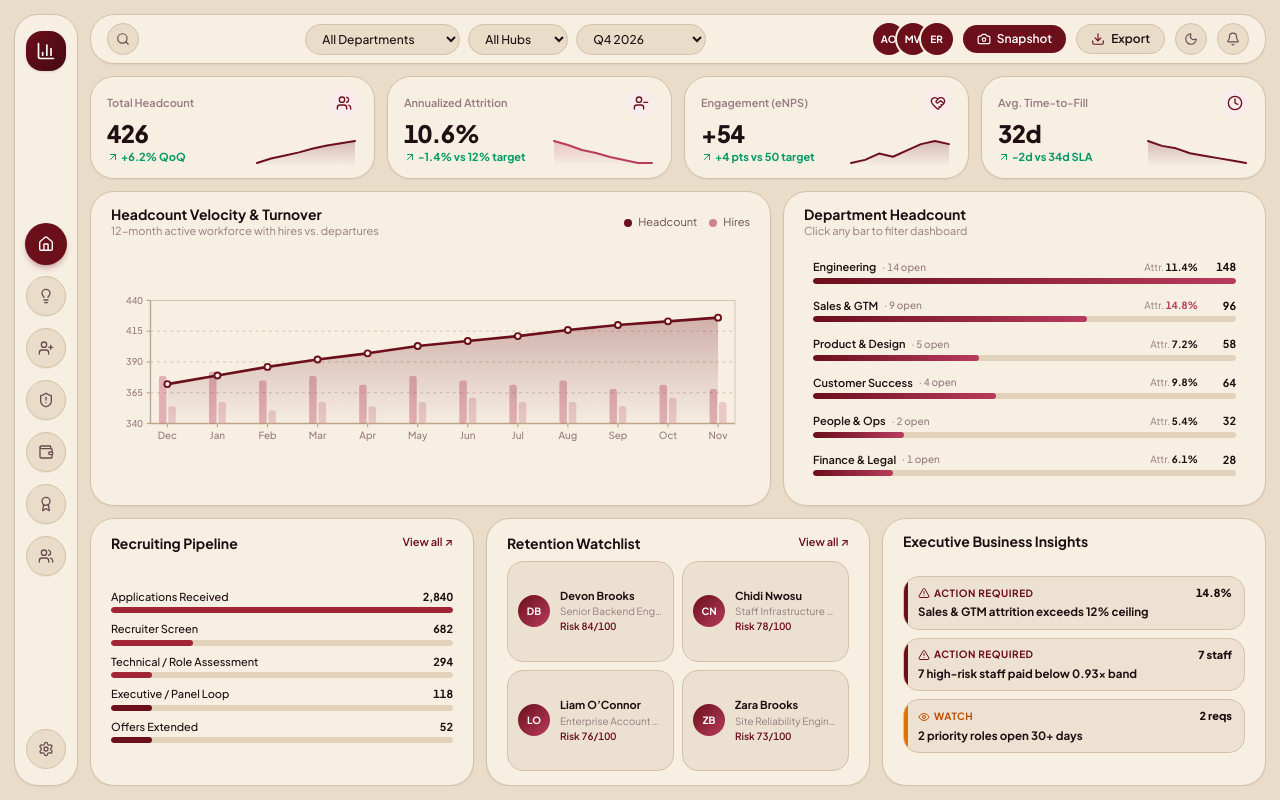
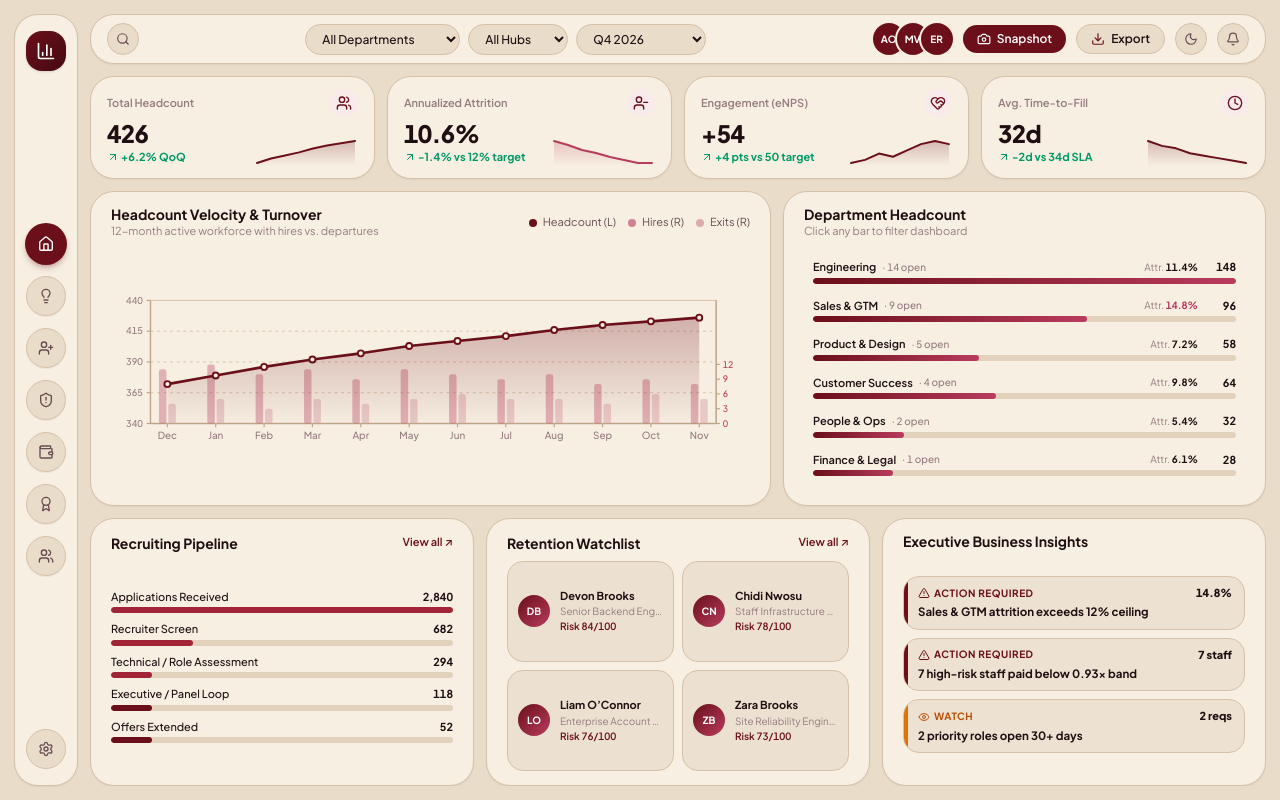
Before and after one commit to hermceeelabs/crimsonpulse-hr-dashboard, a React (Vite) app: page / in a window 1280 px wide. Built offline with nearby package versions, Linux system fonts and the light colour scheme.

Commit message:
Add dual Y-axis (0-based right scale for hires/exits) to HeadcountTrendChart

```diff
--- a/src/App.tsx
+++ b/src/App.tsx
@@ -617,10 +617,13 @@ export function App() {
                       </div>
                       <div className="flex items-center gap-3 text-[11px] text-[var(--text-secondary)]">
                         <span className="inline-flex items-center gap-1.5">
-                          <span className="h-2 w-2 rounded-full bg-[#6B0F1A]" /> Headcount
+                          <span className="h-2 w-2 rounded-full bg-[#6B0F1A]" /> Headcount (L)
                         </span>
                         <span className="inline-flex items-center gap-1.5">
-                          <span className="h-2 w-2 rounded-sm bg-[#B83B5E]/60" /> Hires
+                          <span className="h-2 w-2 rounded-sm bg-[#B83B5E]/60" /> Hires (R)
+                        </span>
+                        <span className="inline-flex items-center gap-1.5">
+                          <span className="h-2 w-2 rounded-sm bg-[#D49BA4]/80" /> Exits (R)
                         </span>
                       </div>
                     </div>
--- a/src/components/Charts.tsx
+++ b/src/components/Charts.tsx
@@ -58,7 +58,7 @@ export const HeadcountTrendChart: React.FC<{
   const width = 680;
   const height = 165;
   const padL = 42;
-  const padR = 16;
+  const padR = 36;
   const padT = 10;
   const padB = 24;
   const chartW = width - padL - padR;
@@ -71,7 +71,9 @@ export const HeadcountTrendChart: React.FC<{
   const maxHC = Math.ceil(rawMax / 10) * 10;
   const hcRange = maxHC - minHC || 1;
 
-  const maxFlow = Math.max(...scaled.map((d) => Math.max(d.hires, d.exits)), 10);
+  const rawFlowMax = Math.max(...scaled.map((d) => Math.max(d.hires, d.exits)), 8);
+  const maxFlow = Math.ceil(rawFlowMax / 4) * 4;
+  const flowTicks = [0, Math.round(maxFlow * 0.25), Math.round(maxFlow * 0.5), Math.round(maxFlow * 0.75), maxFlow];
 
   const getX = (i: number) =>
     padL + xInset + (i / (scaled.length - 1)) * (chartW - xInset * 2);
@@ -148,11 +150,19 @@ export const HeadcountTrendChart: React.FC<{
           );
         })}
 
-        {/* Solid Y-axis spine and X-axis baseline */}
+        {/* Solid Y-axis spines (left & right) and X-axis baseline */}
         <line
           x1={padL}
           y1={padT}
           x2={padL}
+          y2={padT + chartH}
+          stroke="var(--border-strong)"
+          strokeWidth="1.5"
+        />
+        <line
+          x1={width - padR}
+          y1={padT}
+          x2={width - padR}
           y2={padT + chartH}
           stroke="var(--border-strong)"
           strokeWidth="1.5"
@@ -166,12 +176,37 @@ export const HeadcountTrendChart: React.FC<{
           strokeWidth="1.5"
         />
 
-        {/* Hires & Exits subtle background bars */}
+        {/* Right Y-axis ticks & labels (0-based Hires / Exits scale) */}
+        {flowTicks.map((tick, idx) => {
+          const y = padT + chartH - (tick / maxFlow) * (chartH * 0.48);
+          return (
+            <g key={`flow-${idx}`}>
+              <line
+                x1={width - padR}
+                y1={y}
+                x2={width - padR + 4}
+                y2={y}
+                stroke="var(--border-strong)"
+                strokeWidth="1.25"
+              />
+              <text
+                x={width - padR + 7}
+                y={y + 3.5}
+                textAnchor="start"
+                className="fill-[#B83B5E] text-[9.5px] tabular-nums font-medium"
+              >
+                {tick}
+              </text>
+            </g>
+          );
+        })}
+
+        {/* Hires & Exits bars (mapped to right Y-axis 0..maxFlow) */}
         {scaled.map((d, i) => {
           const x = getX(i);
           const barW = 8;
-          const hireH = (d.hires / maxFlow) * (chartH * 0.42);
-          const exitH = (d.exits / maxFlow) * (chartH * 0.42);
+          const hireH = (d.hires / maxFlow) * (chartH * 0.48);
+          const exitH = (d.exits / maxFlow) * (chartH * 0.48);
           const isHovered = hoveredIdx === i;
           return (
             <g key={d.month}>
```
